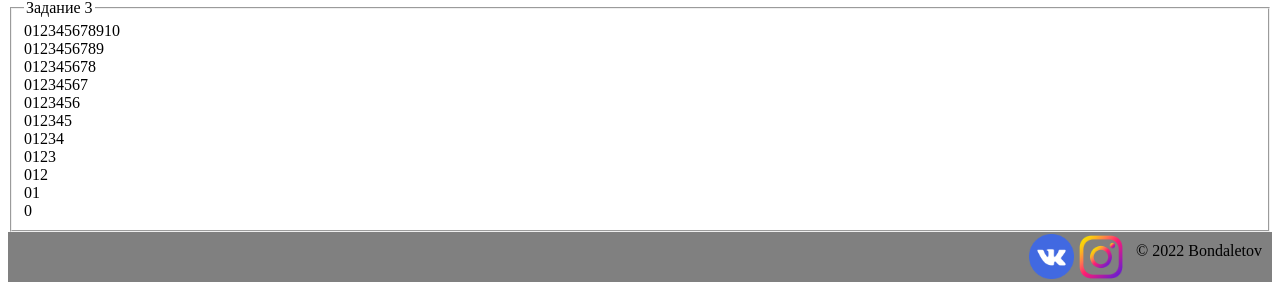
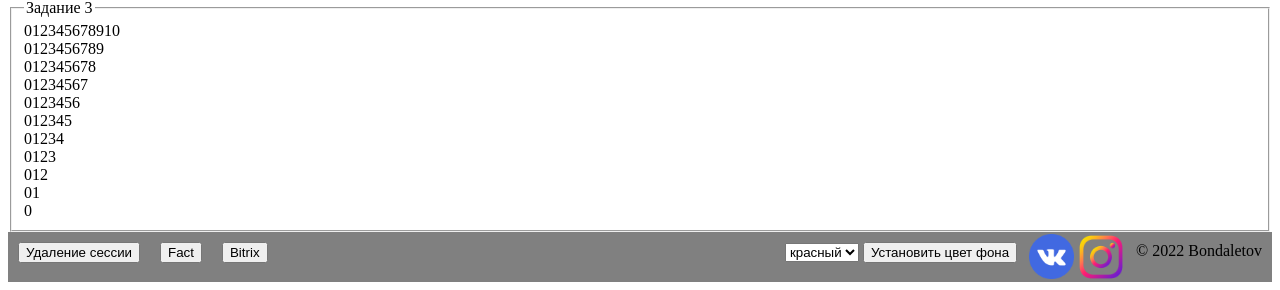
Before and after one commit to Bondaletov56/Bondaletov_ILya, a PHP site: page /cikl.php in a window 1280 px wide. Shown: the part 514-804 px from the top of the page. Run offline with PHP 8.4, Linux system fonts and the light colour scheme.

Commit message:
18-02-2022

```diff
--- a/date_us.php
+++ b/date_us.php
@@ -1,3 +1,7 @@
+<?php
+session_start();
+$_SESSION ['login'] = $_GET['login'];
+?>
 <!doctype html>
 <html lang="en">
 <head>
--- a/footer.php
+++ b/footer.php
@@ -1,3 +1,6 @@
+<?php
+session_start();
+?>
 <!doctype html>
 <html lang="en">
 <head>
@@ -9,11 +12,24 @@
 </head>
 <body>
     <footer class="footer">
-        <section class="flex_footer">
-            <div class="copy" ><font>© 2022 Bondaletov</font></div>
-            <img class="img_inst" src="images/inst.png" alt="inst" width="50" height="50">
-            <img class="img_vk" src="images/vk.png" alt="vk" width="45" height="45">
+        <form method="post">
+            <section class="flex_footer">
+                <a href="del_session.php"><button class="copy1" type="button" name="Tab">Удаление сессии</button></a>
+                <input  class="copy1" name="url" type="submit" value="Fact">
+                <input  class="copy1" name="url" type="submit" value="Bitrix">
+                <div class="copy" ><font>© 2022 Bondaletov</font></div>
+                <img class="img_inst" src="images/inst.png" alt="inst" width="50" height="50">
+                <img class="img_vk" src="images/vk.png" alt="vk" width="45" height="45">
         </section>
+        </form>
+        <form class="copy2" method="post">
+                <select name="l">
+                    <option class="red" value="1">красный</option>
+                    <option class="blue" value="2">синий</option>
+                    <option class="grey" value="3">серый</option>
+                </select>
+                <button type="submit">Установить цвет фона</button>
+        </form>
 </footer>
 </body>
 </html>
--- a/styles/style.css
+++ b/styles/style.css
@@ -177,6 +177,14 @@
     float: right;
     margin: 10px;
 }
+.copy1{
+    float: left;
+    margin: 10px;
+}
+.copy2{
+    float: right;
+    margin: 10px;
+}
 .img_inst{
     float: right;
 }
@@ -188,3 +196,15 @@
     width: 100%;
     float: right;
 }
+.red{
+    color: red;
+    background-color: peachpuff;
+}
+.blue{
+    color: blue;
+    background-color: aquamarine;
+}
+.grey{
+    color: grey;
+    background-color: gainsboro;
+}
```
Also changed, not shown: authorization.php (+40 -5 lines), del_session.php (added, +17 -0 lines).
